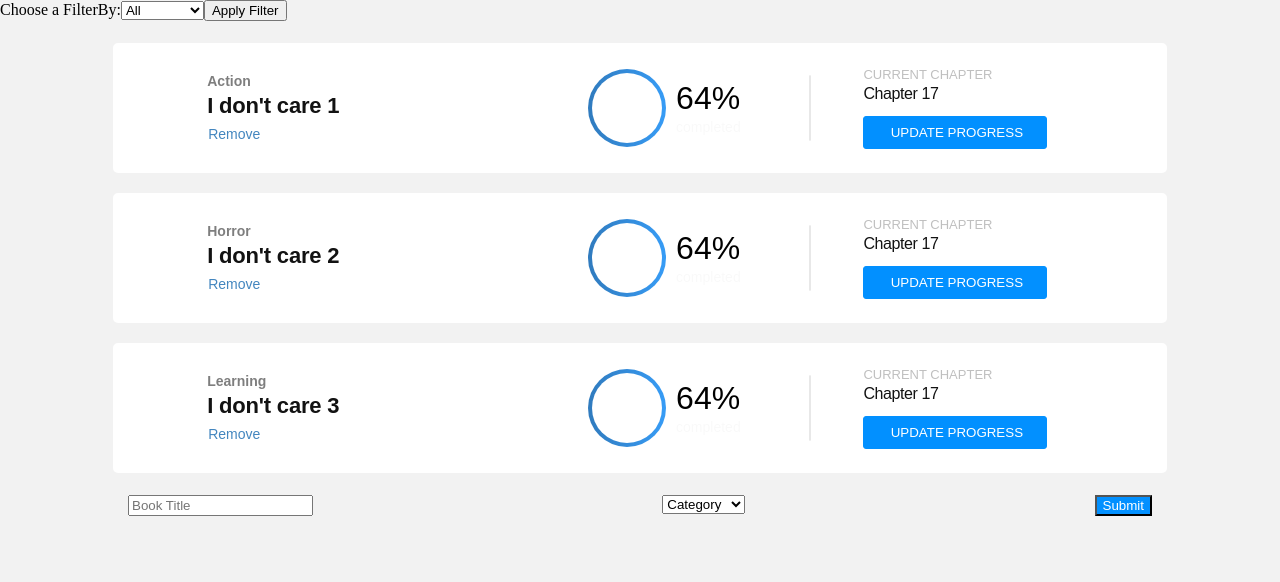
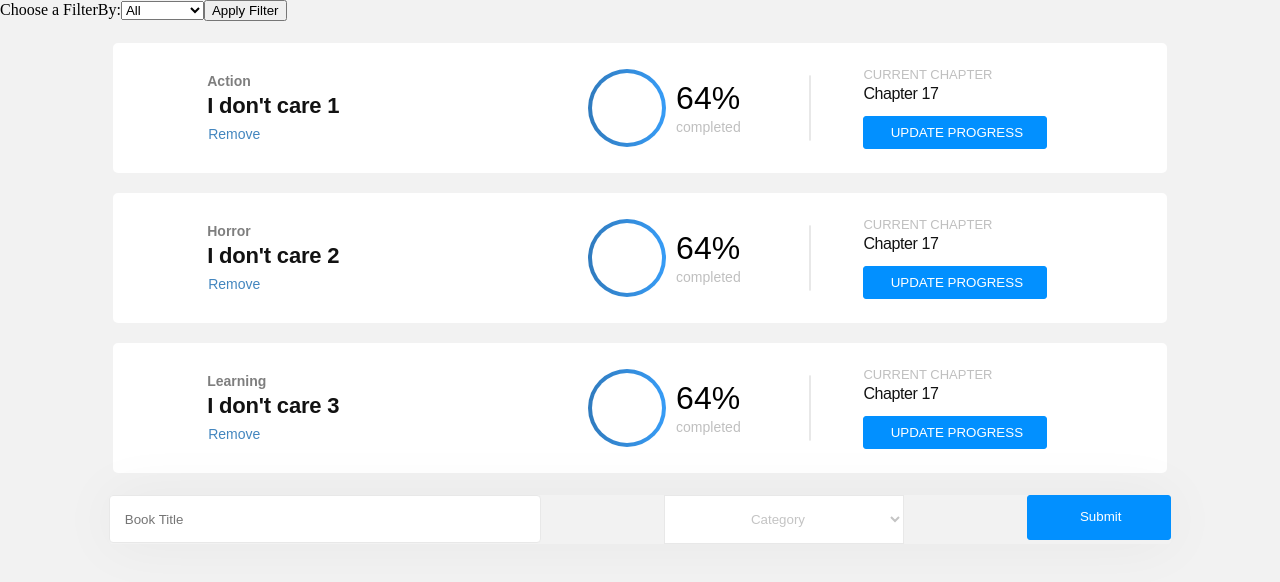
Before and after one commit to ashraffares/bookstore, a React (Create React App) app: page / in a window 1280 px wide. Shown: the top 582 px of the page. Built offline with nearby package versions, Linux system fonts and the light colour scheme.

Commit message:
update bookform to match a given design

```diff
--- a/src/components/BookForm/BookForm.js
+++ b/src/components/BookForm/BookForm.js
@@ -15,9 +15,9 @@ const BookForm = () => {
 
   return (
     <div className="form">
-      <input type="text" onChange={(e) => handleChangeTitle(e)} value={title} placeholder="Book Title" />
+      <input className="input" type="text" onChange={(e) => handleChangeTitle(e)} value={title} placeholder="Book Title" />
       <label htmlFor="category">
-        <select name="category" id="category" onChange={(e) => handleChagneCategory(e)} value={category}>
+        <select className="select" name="category" id="category" onChange={(e) => handleChagneCategory(e)} value={category}>
           <option value="Action" selected disabled hidden>Category</option>
           <option value="Action">Action</option>
           <option value="Biography">Biography</option>
--- a/src/components/BookForm/bookform.css
+++ b/src/components/BookForm/bookform.css
@@ -2,11 +2,36 @@
   display: flex;
   flex-wrap: nowrap;
   justify-content: space-between;
-  width: 80vw;
+  width: 83vw;
   margin: auto;
+  border-radius: 4px;
+  box-shadow: 0 0 60px 0 rgba(0, 0, 0, 0.05);
+}
+
+.input {
+  width: 25rem;
+  height: 1rem;
+  padding: 15px;
+  border-radius: 4px;
+  border: solid 1px #e8e8e8;
+  color: #c4c4c4;
+}
+
+.select {
+  width: 15rem;
+  padding: 15px;
+  border: solid 1px #e8e8e8;
+  background-color: #fff;
+  text-align: center;
+  color: #c4c4c4;
 }
 
 .btn {
+  width: 9rem;
+  height: 2.813rem;
+  padding: 0.801rem 1.188rem 0.886rem 1.375rem;
+  border-radius: 3px;
   background-color: #0290ff;
+  border: 1px solid #0290ff;
   color: #fff;
 }
--- a/src/components/book/book.css
+++ b/src/components/book/book.css
@@ -46,6 +46,7 @@
   background-image: linear-gradient(#fff, #fff), linear-gradient(to right, #307bbe, #379cf6);
   background-origin: border-box;
   -webkit-background-clip: content-box, border-box;
+  background-clip: content-box, border-box;
   border-image-slice: 1;
   margin-right: 10px;
 }
@@ -119,7 +120,7 @@
   font-style: normal;
   line-height: normal;
   letter-spacing: normal;
-  color: rgba(0, 0, 0, 0.05);
+  color: rgba(0, 0, 0, 0.5);
 }
 
 .Current-Chapter {
```
